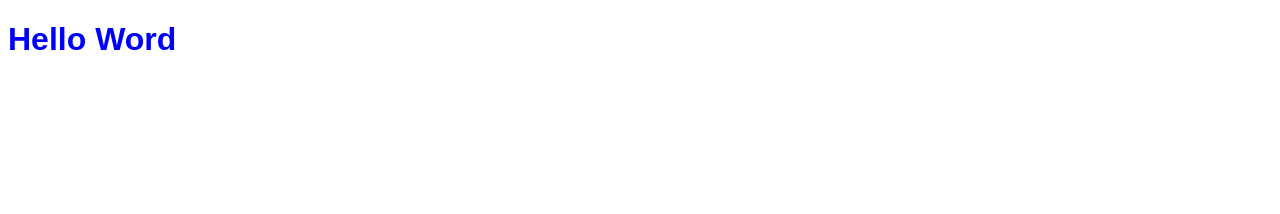
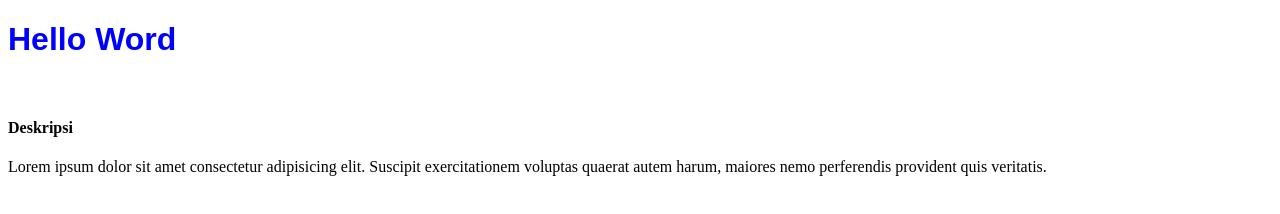
Before and after one commit to NaufalKhoerurrizqo/Latihan-Git, a plain HTML site: page hello.html in a window 1280 px wide. Drawn offline with Linux system fonts and the light colour scheme.

Commit message:
menambahkan deskripsi terkait

```diff
--- a/hello.html
+++ b/hello.html
@@ -7,6 +7,10 @@
     <title>Document</title>
 </head>
 <body>
-    <h1>Hello Word</h1>
+    <h1>Hello Word</h1><br>
+    <div>
+    <h4>Deskripsi</h4>
+    <p>Lorem ipsum dolor sit amet consectetur adipisicing elit. Suscipit exercitationem voluptas quaerat autem harum, maiores nemo perferendis provident quis veritatis.</p>
+    </div>
 </body>
 </html>
```
